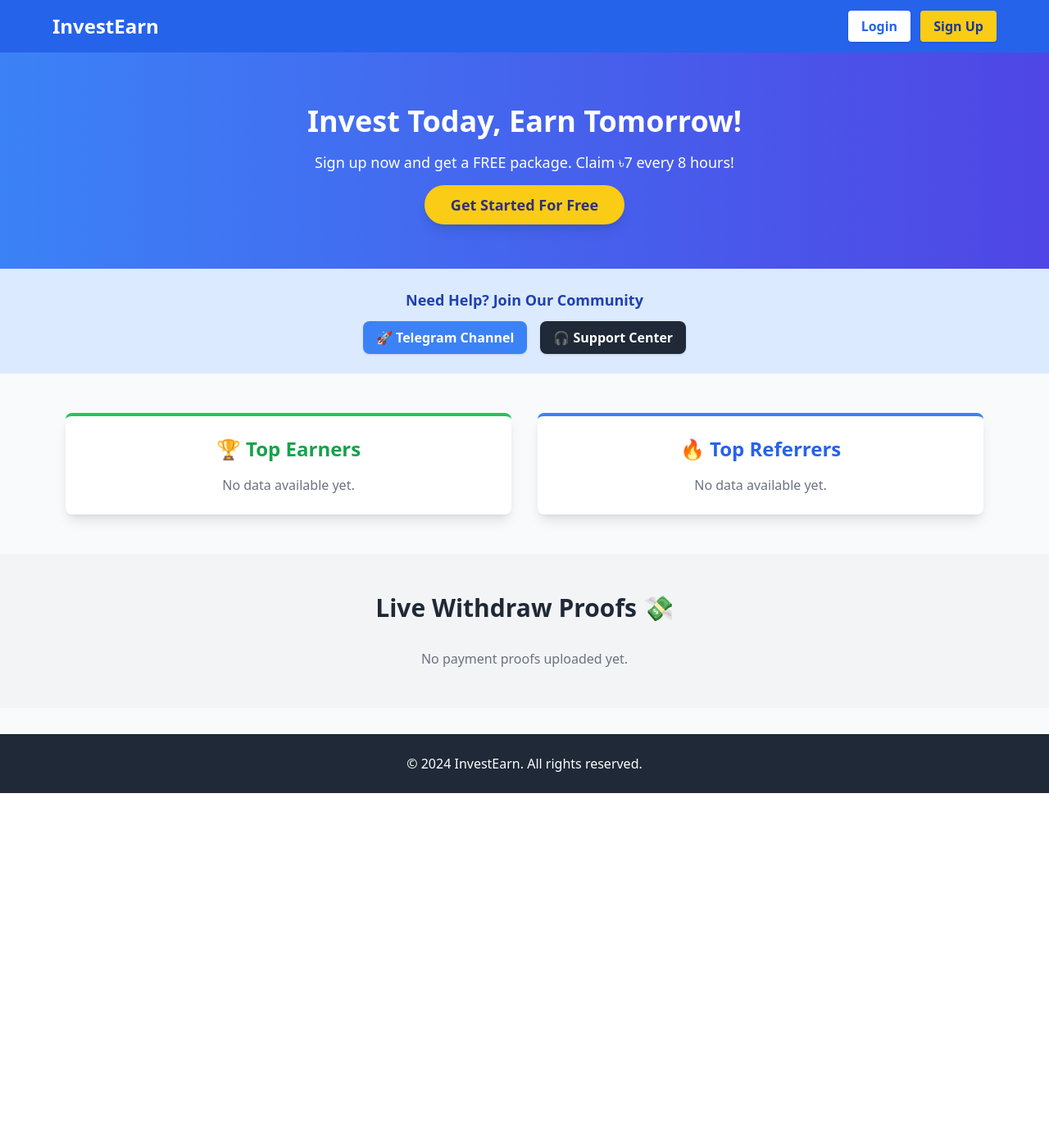
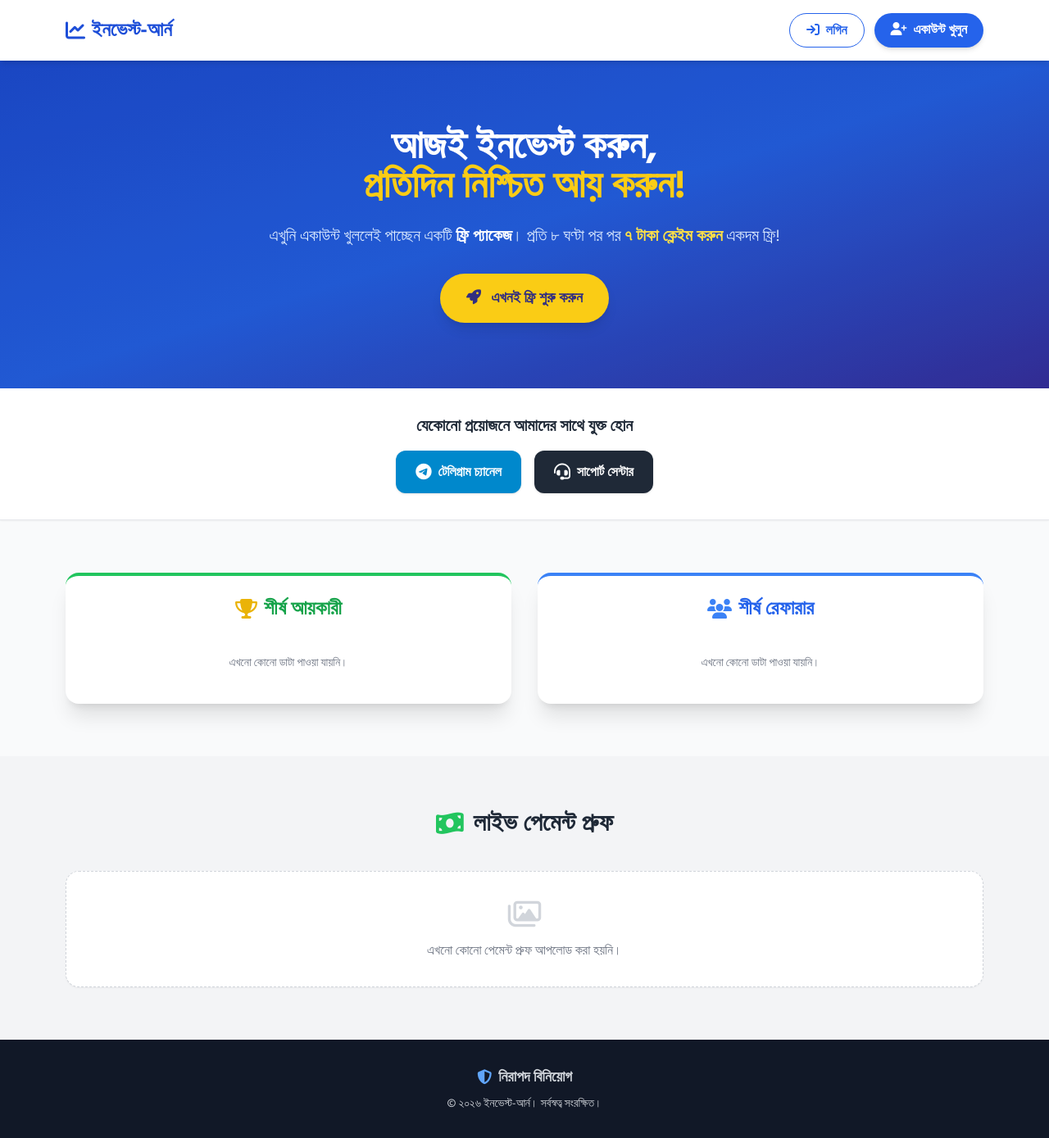
Before and after one commit to FFDiamondStoreBD/test, a Flask app: page / in a window 1280 px wide. Shown: the whole page at 82% size. Before the commit the page ends 968 px from the top, so only its background shows below. Run offline with Flask 3, Linux system fonts and the light colour scheme; data that the repository does not hold is empty; some libraries are stand-ins or nearby versions.

Commit message:
Update index.html

```diff
--- a/templates/index.html
+++ b/templates/index.html
@@ -1,90 +1,141 @@
 <!DOCTYPE html>
-<html lang="en">
+<html lang="bn">
 <head>
     <meta charset="UTF-8">
     <meta name="viewport" content="width=device-width, initial-scale=1.0">
-    <title>InvestEarn - Make Money Online</title>
+    <title>InvestEarn - ঘরে বসেই প্রতিদিন আয় করুন</title>
+
+    <!-- Tailwind CSS -->
     <script src="https://cdn.tailwindcss.com"></script>
+
+    <!-- FontAwesome Icons -->
+    <link rel="stylesheet" href="https://cdnjs.cloudflare.com/ajax/libs/font-awesome/6.5.1/css/all.min.css">
+
+    <!-- Google Fonts (Bangla) -->
+    <link href="https://fonts.googleapis.com/css2?family=Hind+Siliguri:wght@400;600;700&display=swap" rel="stylesheet">
+
+    <style>
+        body {
+            font-family: 'Hind Siliguri', sans-serif;
+        }
+    </style>
 </head>
-<body class="bg-gray-50 text-gray-800">
+<body class="bg-gray-50 text-gray-800 antialiased">
 
     <!-- Navbar -->
-    <nav class="bg-blue-600 p-4 shadow-md">
-        <div class="max-w-6xl mx-auto flex justify-between items-center text-white">
-            <h1 class="text-2xl font-bold">InvestEarn</h1>
-            <div>
-                <a href="/login" class="px-4 py-2 bg-white text-blue-600 rounded font-bold shadow hover:bg-gray-100 transition mr-2">Login</a>
-                <a href="/register" class="px-4 py-2 bg-yellow-400 text-blue-900 rounded font-bold shadow hover:bg-yellow-500 transition">Sign Up</a>
+    <nav class="bg-white sticky top-0 z-50 shadow-md">
+        <div class="max-w-6xl mx-auto px-4 py-4 flex justify-between items-center">
+            <h1 class="text-2xl font-bold text-blue-700 flex items-center gap-2">
+                <i class="fa-solid fa-chart-line"></i> ইনভেস্ট-আর্ন
+            </h1>
+            <div class="flex gap-3">
+                <a href="/login" class="px-5 py-2 text-blue-600 border border-blue-600 rounded-full font-semibold hover:bg-blue-50 transition duration-300">
+                    <i class="fa-solid fa-arrow-right-to-bracket mr-1"></i> লগিন
+                </a>
+                <a href="/register" class="px-5 py-2 bg-blue-600 text-white rounded-full font-semibold shadow-md hover:bg-blue-700 transition duration-300 transform hover:-translate-y-0.5">
+                    <i class="fa-solid fa-user-plus mr-1"></i> একাউন্ট খুলুন
+                </a>
             </div>
         </div>
     </nav>
 
     <!-- Hero Section -->
-    <header class="text-center py-16 bg-gradient-to-r from-blue-500 to-indigo-600 text-white">
-        <h2 class="text-4xl font-extrabold mb-4">Invest Today, Earn Tomorrow!</h2>
-        <p class="text-lg mb-6">Sign up now and get a FREE package. Claim ৳7 every 8 hours!</p>
-        <a href="/register" class="px-8 py-3 bg-yellow-400 text-indigo-900 text-lg font-bold rounded-full shadow-lg hover:bg-yellow-500 transition">Get Started For Free</a>
+    <header class="relative bg-gradient-to-br from-blue-700 via-blue-600 to-indigo-800 text-white overflow-hidden">
+        <div class="absolute inset-0 bg-black opacity-10"></div>
+        <div class="relative max-w-4xl mx-auto px-4 py-20 text-center z-10">
+            <h2 class="text-4xl md:text-5xl font-extrabold mb-6 leading-tight">
+                আজই ইনভেস্ট করুন, <br> <span class="text-yellow-400">প্রতিদিন নিশ্চিত আয় করুন!</span>
+            </h2>
+            <p class="text-lg md:text-xl mb-8 text-blue-100">
+                এখুনি একাউন্ট খুললেই পাচ্ছেন একটি <span class="font-bold text-white">ফ্রি প্যাকেজ</span>।
+                প্রতি ৮ ঘণ্টা পর পর <span class="font-bold text-yellow-300">৭ টাকা ক্লেইম করুন</span> একদম ফ্রি!
+            </p>
+            <a href="/register" class="inline-block px-8 py-4 bg-yellow-400 text-indigo-900 text-lg font-bold rounded-full shadow-lg hover:bg-yellow-500 transition duration-300 transform hover:scale-105">
+                <i class="fa-solid fa-rocket mr-2"></i> এখনই ফ্রি শুরু করুন
+            </a>
+        </div>
     </header>
 
     <!-- Support Center & Telegram -->
-    <div class="text-center py-6 bg-blue-100">
-        <p class="text-lg font-bold text-blue-800">Need Help? Join Our Community</p>
-        <div class="mt-3 flex justify-center gap-4">
-            <a href="https://t.me/your_telegram_channel" target="_blank" class="flex items-center bg-blue-500 text-white px-4 py-2 rounded-lg font-bold shadow hover:bg-blue-600">
-                🚀 Telegram Channel
-            </a>
-            <a href="https://t.me/your_support_bot" target="_blank" class="flex items-center bg-gray-800 text-white px-4 py-2 rounded-lg font-bold shadow hover:bg-gray-900">
-                🎧 Support Center
-            </a>
+    <div class="bg-white shadow-sm border-b border-gray-200">
+        <div class="max-w-4xl mx-auto py-8 px-4 text-center">
+            <h3 class="text-xl font-bold text-gray-800 mb-4">যেকোনো প্রয়োজনে আমাদের সাথে যুক্ত হোন</h3>
+            <div class="flex flex-col sm:flex-row justify-center gap-4">
+                <a href="https://t.me/your_telegram_channel" target="_blank" class="flex items-center justify-center gap-2 bg-[#0088cc] text-white px-6 py-3 rounded-xl font-bold shadow hover:bg-[#0077b3] transition duration-300">
+                    <i class="fa-brands fa-telegram text-xl"></i> টেলিগ্রাম চ্যানেল
+                </a>
+                <a href="https://t.me/your_support_bot" target="_blank" class="flex items-center justify-center gap-2 bg-gray-800 text-white px-6 py-3 rounded-xl font-bold shadow hover:bg-gray-900 transition duration-300">
+                    <i class="fa-solid fa-headset text-xl"></i> সাপোর্ট সেন্টার
+                </a>
+            </div>
         </div>
     </div>
 
     <!-- Leaderboard Section -->
-    <div class="max-w-6xl mx-auto py-12 px-4 grid grid-cols-1 md:grid-cols-2 gap-8">
+    <div class="max-w-6xl mx-auto py-16 px-4 grid grid-cols-1 md:grid-cols-2 gap-8">
+
         <!-- Top Earners -->
-        <div class="bg-white p-6 rounded-lg shadow-lg border-t-4 border-green-500">
-            <h3 class="text-2xl font-bold mb-4 text-center text-green-600">🏆 Top Earners</h3>
-            <ul class="divide-y divide-gray-200">
+        <div class="bg-white p-6 rounded-2xl shadow-xl border-t-4 border-green-500">
+            <h3 class="text-2xl font-bold mb-6 text-center text-green-600 flex items-center justify-center gap-2">
+                <i class="fa-solid fa-trophy text-yellow-500"></i> শীর্ষ আয়কারী
+            </h3>
+            <ul class="divide-y divide-gray-100">
                 {% for earner in earners %}
-                <li class="py-3 flex justify-between items-center">
-                    <span class="font-bold text-gray-700">{{ loop.index }}. {{ earner.name }}</span>
-                    <span class="bg-green-100 text-green-800 px-3 py-1 rounded-full text-sm font-bold">৳ {{ earner.total_earned }}</span>
+                <li class="py-4 flex justify-between items-center group">
+                    <div class="flex items-center gap-3">
+                        <span class="w-8 h-8 rounded-full bg-gray-100 text-gray-600 flex items-center justify-center font-bold text-sm">{{ loop.index }}</span>
+                        <span class="font-bold text-gray-700 group-hover:text-green-600 transition">{{ earner.name }}</span>
+                    </div>
+                    <span class="bg-green-100 text-green-800 px-4 py-1.5 rounded-full text-sm font-bold shadow-sm">
+                        ৳ {{ earner.total_earned }}
+                    </span>
                 </li>
                 {% else %}
-                <p class="text-center text-gray-500">No data available yet.</p>
+                <li class="py-4 text-center text-gray-500 text-sm">এখনো কোনো ডাটা পাওয়া যায়নি।</li>
                 {% endfor %}
             </ul>
         </div>
 
         <!-- Top Referrers -->
-        <div class="bg-white p-6 rounded-lg shadow-lg border-t-4 border-blue-500">
-            <h3 class="text-2xl font-bold mb-4 text-center text-blue-600">🔥 Top Referrers</h3>
-            <ul class="divide-y divide-gray-200">
+        <div class="bg-white p-6 rounded-2xl shadow-xl border-t-4 border-blue-500">
+            <h3 class="text-2xl font-bold mb-6 text-center text-blue-600 flex items-center justify-center gap-2">
+                <i class="fa-solid fa-users text-blue-500"></i> শীর্ষ রেফারার
+            </h3>
+            <ul class="divide-y divide-gray-100">
                 {% for referrer in referrers %}
-                <li class="py-3 flex justify-between items-center">
-                    <span class="font-bold text-gray-700">{{ loop.index }}. {{ referrer.name }}</span>
-                    <span class="bg-blue-100 text-blue-800 px-3 py-1 rounded-full text-sm font-bold">{{ referrer.total_referrals }} Invites</span>
+                <li class="py-4 flex justify-between items-center group">
+                    <div class="flex items-center gap-3">
+                        <span class="w-8 h-8 rounded-full bg-gray-100 text-gray-600 flex items-center justify-center font-bold text-sm">{{ loop.index }}</span>
+                        <span class="font-bold text-gray-700 group-hover:text-blue-600 transition">{{ referrer.name }}</span>
+                    </div>
+                    <span class="bg-blue-100 text-blue-800 px-4 py-1.5 rounded-full text-sm font-bold shadow-sm">
+                        <i class="fa-solid fa-user-check mr-1"></i> {{ referrer.total_referrals }} রেফার
+                    </span>
                 </li>
                 {% else %}
-                <p class="text-center text-gray-500">No data available yet.</p>
+                <li class="py-4 text-center text-gray-500 text-sm">এখনো কোনো ডাটা পাওয়া যায়নি।</li>
                 {% endfor %}
             </ul>
         </div>
+
     </div>
 
     <!-- Payment Proofs Section -->
-    <div class="bg-gray-100 py-12">
+    <div class="bg-gray-100 py-16">
         <div class="max-w-6xl mx-auto px-4">
-            <h3 class="text-3xl font-bold mb-8 text-center text-gray-800">Live Withdraw Proofs 💸</h3>
-            <div class="grid grid-cols-1 sm:grid-cols-2 md:grid-cols-3 gap-6">
+            <h3 class="text-3xl font-bold mb-10 text-center text-gray-800 flex items-center justify-center gap-3">
+                <i class="fa-solid fa-money-bill-wave text-green-500"></i> লাইভ পেমেন্ট প্রুফ
+            </h3>
+            <div class="grid grid-cols-1 sm:grid-cols-2 md:grid-cols-3 gap-8">
                 {% for proof in proofs %}
-                <div class="bg-white p-4 rounded-lg shadow-md">
-                    <img src="{{ proof.image_url }}" alt="Payment Proof" class="w-full h-48 object-cover rounded mb-3">
-                    <p class="text-gray-600 text-sm text-center">{{ proof.description }}</p>
+                <div class="bg-white p-4 rounded-2xl shadow-md hover:shadow-xl transition duration-300">
+                    <img src="{{ proof.image_url }}" alt="Payment Proof" class="w-full h-56 object-cover rounded-xl mb-4 border border-gray-100">
+                    <p class="text-gray-600 text-sm text-center bg-gray-50 p-2 rounded-lg"><i class="fa-regular fa-comment-dots mr-1"></i> {{ proof.description }}</p>
                 </div>
                 {% else %}
-                <div class="col-span-full text-center text-gray-500">
-                    <p>No payment proofs uploaded yet.</p>
+                <div class="col-span-full text-center text-gray-500 py-8 bg-white rounded-2xl shadow-sm border border-dashed border-gray-300">
+                    <i class="fa-regular fa-images text-4xl mb-3 text-gray-300"></i>
+                    <p>এখনো কোনো পেমেন্ট প্রুফ আপলোড করা হয়নি।</p>
                 </div>
                 {% endfor %}
             </div>
@@ -92,8 +143,11 @@
     </div>
 
     <!-- Footer -->
-    <footer class="bg-gray-800 text-white text-center py-6 mt-8">
-        <p>&copy; 2024 InvestEarn. All rights reserved.</p>
+    <footer class="bg-gray-900 text-gray-300 text-center py-8">
+        <p class="font-semibold text-lg flex justify-center items-center gap-2">
+            <i class="fa-solid fa-shield-halved text-blue-400"></i> নিরাপদ বিনিয়োগ
+        </p>
+        <p class="mt-2 text-sm">&copy; ২০২৬ ইনভেস্ট-আর্ন। সর্বস্বত্ব সংরক্ষিত।</p>
     </footer>
 
 </body>
```
